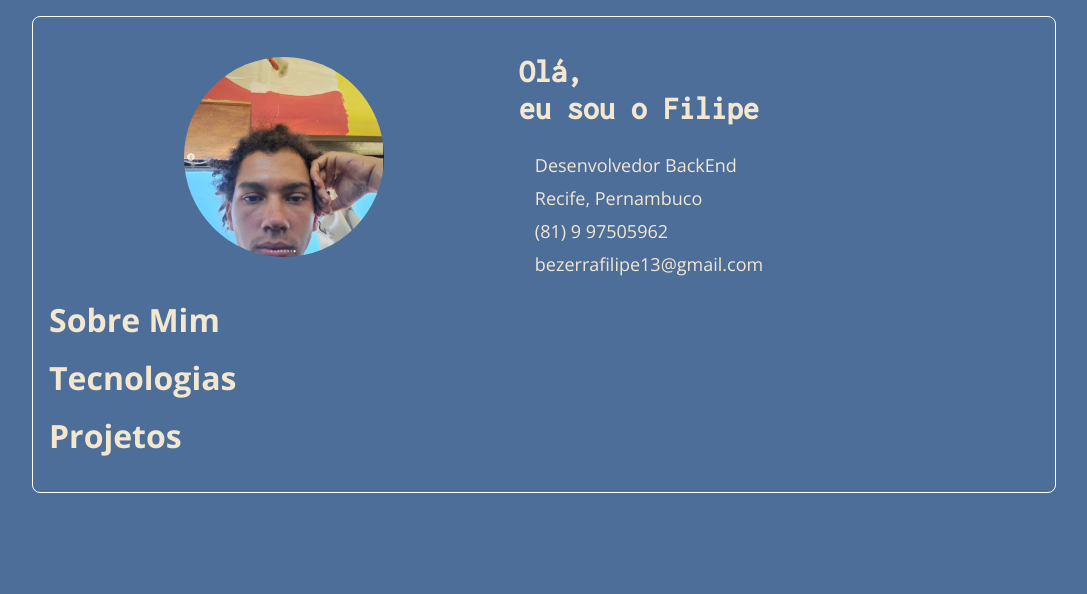
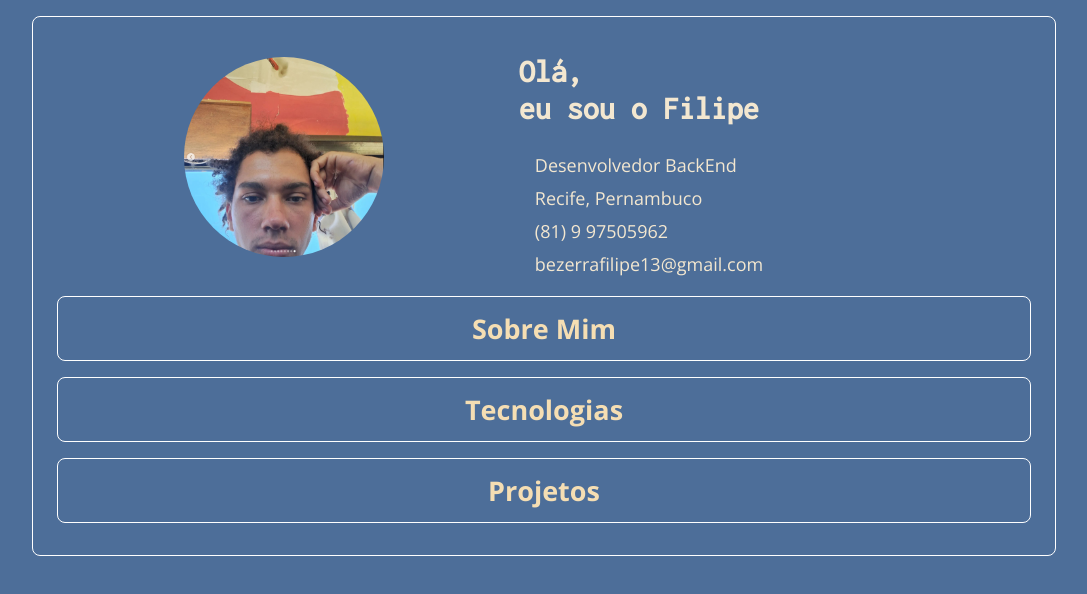
Before and after one commit to BezerraFilipe/PortifolioPessoal, a plain HTML site: page Portifolio/index.html in a window 1280 px wide. Shown: the whole page, without its empty margins (96-1183 px from the left). Drawn offline with nearby package versions, Linux system fonts and the light colour scheme.

Commit message:
adicionando botoes de informações

```diff
--- /dev/null
+++ b/Portifolio/assets/css/acordeon.css
@@ -0,0 +1,22 @@
+.acordeon{
+    display: flex;
+    flex-direction: column;
+    justify-content: space-between;
+    align-items: center;
+
+    padding: 0.5rem;
+}
+
+ .infos{
+    background-color: transparent;
+    color: wheat;
+    font-weight: 700;
+    font-size: 27px;
+    border: 1px solid white;
+    border-radius: 0.5rem;
+
+
+    width: 100%;
+    margin: 0.5rem;
+    padding: 1rem;
+}
--- a/Portifolio/assets/css/global.css
+++ b/Portifolio/assets/css/global.css
@@ -6,6 +6,8 @@
 body{
     background-color: #4d6e99;
     color: rgb(243, 231, 208);
+
+
 }
 
 .main{
@@ -14,11 +16,15 @@ body{
     border: 1px solid white;
     border-radius: 0.5rem;
 
+
+
+
 }
 
 @media only screen and (min-width: 1024px) {
 
     .main{
+        width: 100%;
         max-width: 1024px;
         margin: 1rem auto;
     }
--- a/Portifolio/index.html
+++ b/Portifolio/index.html
@@ -22,6 +22,7 @@
 <!--css-->
     <link rel="stylesheet" href="/Portifolio/assets/css/global.css">
     <link rel="stylesheet" href="/Portifolio/assets/css/header.css">
+    <link rel="stylesheet" href="/Portifolio/assets/css/acordeon.css">
 
 </head>
 
@@ -45,21 +46,13 @@
 
 
 
-        <div class = "about-me">
+        <div class = "acordeon">
 
-            <div id = "info1">
-            <h1>Sobre Mim</h1>
-            </div>
+                <button class = "infos">Sobre Mim</button>
+                <button class = "infos">Tecnologias</button>
+                <button class = "infos">Projetos</button>
+        </div>
 
-            <div id = "info2">
-                <h1>Tecnologias</h1>
-                </div>
-
-            <div id = "info3">
-                <h1>Projetos</h1>
-                </div>
-
-        </div>
     </div>
 
     <!--iconfy-->
```
